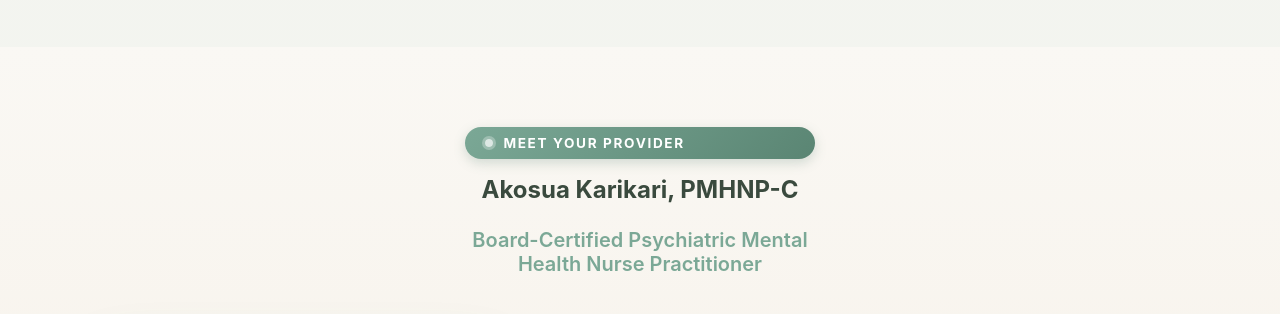
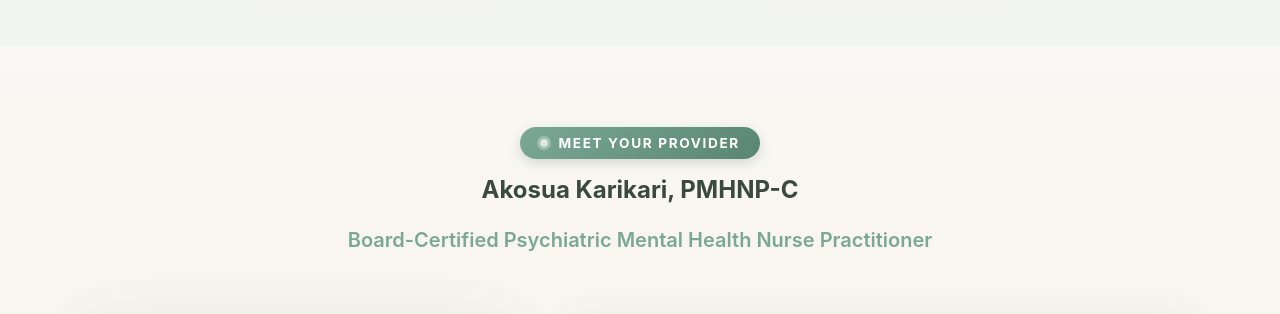
Before and after one commit to SalAkBuK/psych-websites, a Next.js app in the folder website-3/: page / in a window 1280 px wide. Shown: the part 6340-6654 px from the top of the page. Built offline with nearby package versions, Linux system fonts and the light colour scheme.

Commit message:
Adjust aboutHeader container width and center alignment

```diff
--- a/website-3/src/app/page.module.css
+++ b/website-3/src/app/page.module.css
@@ -1133,12 +1133,13 @@
 }
 
 .aboutHeader {
+  align-items: center;
   text-align: center;
   margin-bottom: 4rem;
   display: flex;
   flex-direction: column;
   gap: 1rem;
-  max-width: 350px;
+  max-width: 800px;
   margin-left: auto;
   margin-right: auto;
 }
```
